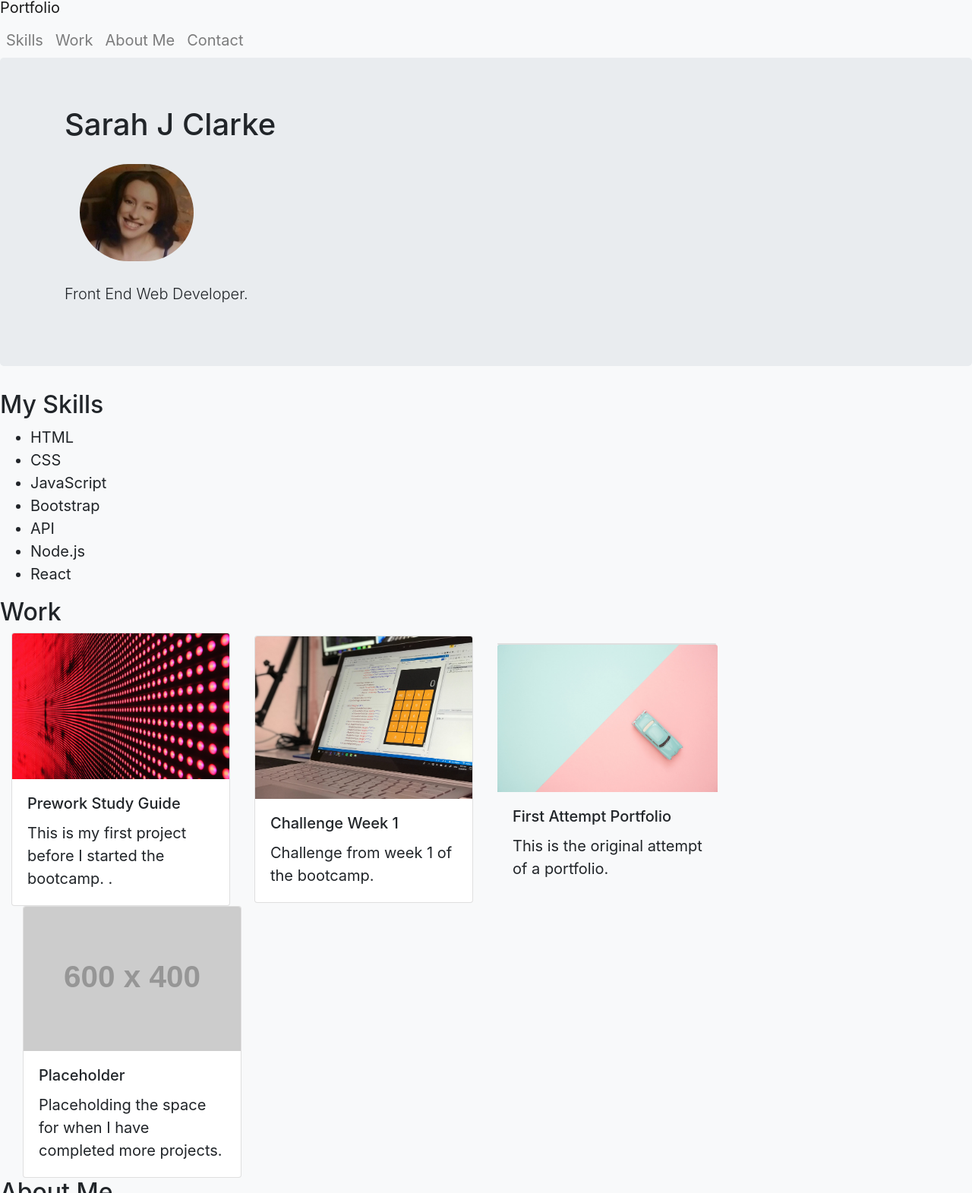
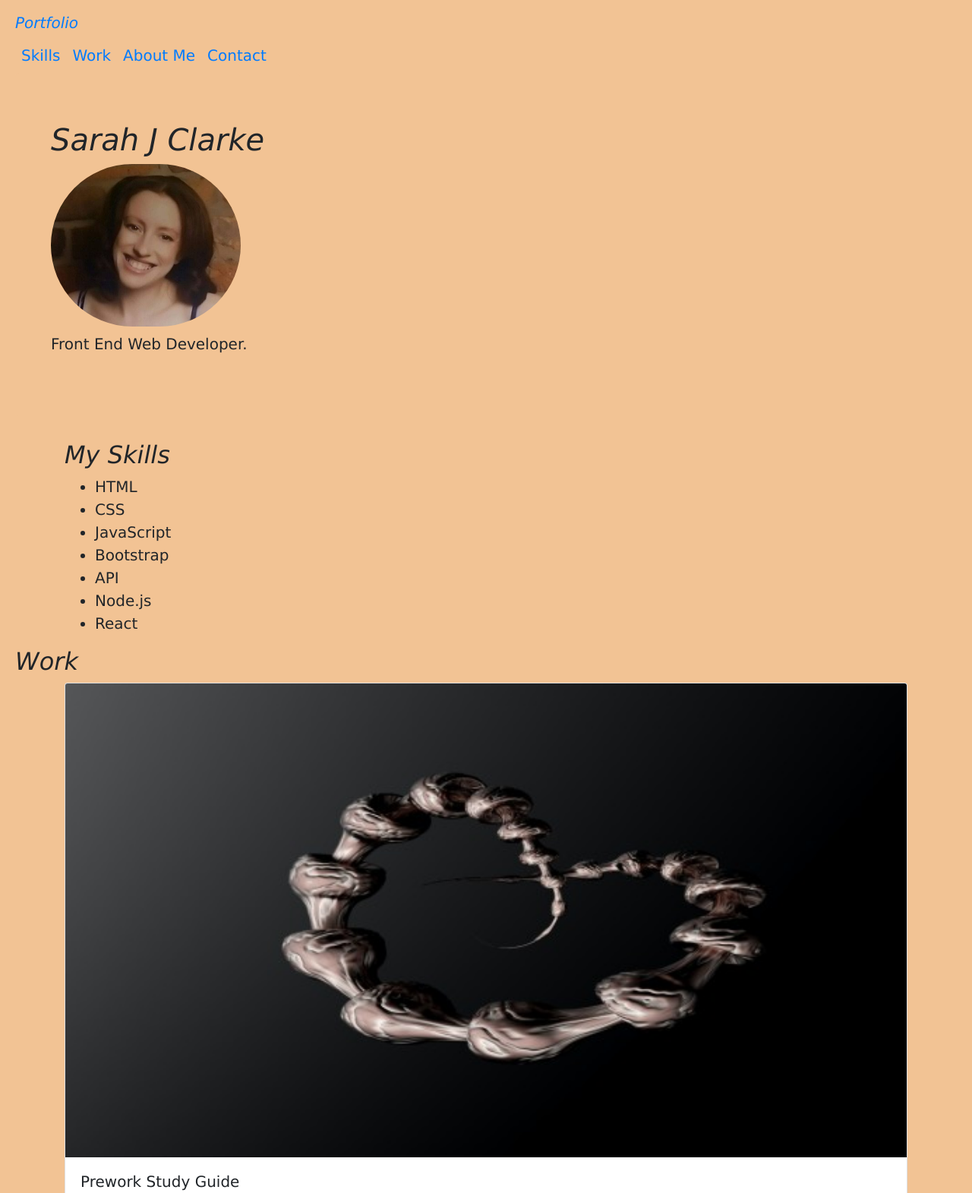
Before and after one commit to Joanne1980/Bootstrap-Portfolio, a plain HTML site: page Index.html in a window 1280 px wide. Shown: the part 10-1581 px from the top of the page at 76% size. Drawn offline with nearby package versions, Linux system fonts and the light colour scheme; placeholder pictures from the web are drawn by us.

Commit message:
updated HTML and CSS to stle webpage the way I wanted

```diff
--- a/CSS/style.css
+++ b/CSS/style.css
@@ -1,23 +1,26 @@
 * {
-    background-color:
+    font-family: Verdana, Geneva, Tahoma, sans-serif;
 }
-
 body {
-    Font: ariel;
     font-size: 20px;
+    padding: 20px;
+    background-color: rgb(242, 195, 148);
 
 
 }
-.hero {
-    background-color:
+.jumbotron {
+    background-color: rgb(242, 195, 148);
+    display: inline-block;
+    align-items: center;
 }
 
 .sjc {
-    width: 150px;
-    border-radius: 120px;
+    width: 250px;
+    border-radius: 250px;
     overflow: hidden;
     display: inline-block;
-    margin: 20px;
+    font-family: 'Courier New', Courier, monospace;
+
 
   }
   .sjc img {
@@ -25,8 +28,41 @@ body {
    display: inline-block;
   }
 
-.row {
+.row >div {
     flex-direction: row;
     align-items: center;
+    margin-bottom: 10px;
 
 }
+.cards {
+    flex-direction: row;
+    align-items: center;
+    background-color: rgb(242, 195, 148);
+
+}
+#Contacts a:hover {
+    color: blue;
+    border: 2px solid;
+    box-shadow: 1px;
+}
+#nav {
+    background-color: rgb(242, 195, 148);
+}
+.nav-link{
+    font-style: black;
+}
+.nav-link a:hover {
+    color: blue;
+    border: 2px solid;
+    box-shadow: 1px;
+}
+
+#My-Skills {
+    background-color: rgb(242, 195, 148);
+}
+#Work {
+    background-color: rgb(242, 195, 148);
+}
+#About-Me {
+    border-top: 0,auto;
+}
--- a/Index.html
+++ b/Index.html
@@ -11,8 +11,8 @@
 </head>
 <body>
     <!---- navbar--->
-    <nav class="Portfolio navbar-expand-lg navbar-light bg-light">
-        <a class="navbar-brand" href="#">Portfolio</a>
+    <nav class="Portfolio navbar-expand-lg" id="nav">
+        <a class="navbar-brand" href="https://github.com/Joanne1980/Bootstrap-Portfolio.git"><em>Portfolio</em></a>
         <button class="navbar-toggler" type="button" data-toggle="collapse" data-target="#navbarSupportedContent" aria-controls="navbarSupportedContent" aria-expanded="false" aria-label="Toggle navigation">
           <span class="navbar-toggler-icon"></span>
         </button>
@@ -34,19 +34,20 @@
           </div>
         </div>
          <div class="jumbotron">
-            <div class="hero container">
-              <h1 class="SJC">Sarah J Clarke</h1>
+            <div class="hero container" id="hero"style="./images/hero.1.jpg">
+              <h1 class="SJC"><em>Sarah J Clarke</em></h1>
               <div class="sjc">
               <img src="./Images/sjc1.jpg" alt="Image of Sarah J Clarke">
             </div>
-              <p class="lead">Front End Web Developer.</p>
+              <p>Front End Web Developer.</p>
             </div>
           </div>
 
          <!---Skills Section-->
         <div class="My Skills" id="My-Skills">
-            <h2>My Skills</h2>
-         <ul>
+          <div class="skills container">
+          <h2><em>My Skills</em></h2>
+          <ul>
             <li>HTML</li>
             <li>CSS</li>
             <li>JavaScript</li>
@@ -54,62 +55,57 @@
             <li>API</li>
             <li>Node.js</li>
             <li>React</li>
-         </ul>
+          </ul>
+          </div>
         </div>
         <!---work section-->
-        <div class="work" id="Work"><h2>Work</h2>
-        <div class="container-fluid">
+      <div class="work" id="Work"><h2><em>Work</em></h2>
+        <div class="container">
             <div class="row">
-              <div class="cardContainer col-lg-3 col-md-3 col-sm-12">
-                <div class="card" style="width: 18rem;">
-                    <a href="https://github.com/Joanne1980/prework-study-guide.git"> <img src="./Images/02-portfolio-1.jpg" class="card-img-top" alt="prework study guide"></a>
-                  <div class="card-body">
+                <div class="cardContainer col-sm-12">
+                  <div class="card" style="width: 18rem bg-info;">
+                    <a href="https://github.com/Joanne1980/prework-study-guide.git"> <img src="./Images/portfolio1.jpg" class="card-img-top" alt="prework study guide"></a>
+                    <div class="card-body">
                     <h5 class="card-title">Prework Study Guide</h5>
-                    <p class="card-text">This is my first project before I started the bootcamp. .</p>
-                    </div>
-                </div>
-                </div>
-                <div class="cardContainer col-lg-3 col-md-3 col-sm-12">
-                <div class="card" style="width: 18rem;">
-                  <a href="https://github.com/Joanne1980/Challenge-week-1-challenge.git"><img src="./images/02-portfolio-2.jpg" class="card-img-top" alt="Challenge week 1"></a>
-                  <div class="card-body">
-                    <h5 class="card-title">Challenge Week 1</h5>
-                    <p class="card-text">Challenge from week 1 of the bootcamp.</p>
-                  </div>
-                </div>
-                </div>
-                <div class="cardContainer col-lg-3 col-md-3 col-sm-12">
-                <a class="card" style="width: 18rem;">
-                  <a href="https://github.com/Joanne1980/sarah-j-clarke-portfolio.git"><img src="./images/02-portfolio-3.jpg" class="card-img-top" alt="First attept of a portfolio"></a>
-                  <div class="card-body">
-                    <h5 class="card-title">First Attempt Portfolio</h5>
-                    <p class="card-text">This is the original attempt of a portfolio.</p>
-                    </div>
-                </div>
-                </div>
-                <div class="cardContainer col-lg-3 col-md-3 col-sm-12">
-                <div class="card" style="width: 18rem;">
-                  <img src="https://placehold.co/600x400/png" class="card-img-top" alt="Placeholder 600x400">
-                  <div class="card-body">
-                    <h5 class="card-title">Placeholder</h5>
-                    <p class="card-text">Placeholding the space for when I have completed more projects.</p>
+                    <p class="card-text">This is my first project before I started the bootcamp. It is a study guide to help learn HTML, CSS, Git and JavaScript .</p>
                   </div>
                 </div>
             </div>
         </div>
       </div>
+        <div class="container">
+            <div class="row">
+                <div class="cardContainer col-lg-6 col-md-3 col-sm-6">
+                  <div class="card" style="width: 18rem bg-info;">
+                    <a href="https://github.com/Joanne1980/Challenge-week-1-challenge.git"><img src="./images/portfolio2.jpg" class="card-img-top" alt="Challenge week 1"></a>
+                    <div class="card-body">
+                    <h5 class="card-title">Challenge Week 1</h5>
+                    <p class="card-text">Challenge from week 1 of the bootcamp. We were given a webpage which we had to recode using semantic coding but keep the original look of the webpage.</p>
+                    </div>
+                  </div>
+                </div>
+                <div class="cardContainer col-lg-6 col-md-3 col-sm-6">
+                  <div class="card" style="width: 18rem bg-info;">
+                  <a href="https://github.com/Joanne1980/sarah-j-clarke-portfolio.git"><img src="./images/portfolio3.jpg" class="card-img-top" alt="First attept of a portfolio"></a>
+                    <div class="card-body">
+                    <h5 class="card-title">First Attempt Portfolio</h5>
+                    <p class="card-text">This is the original attempt of a portfolio. This was my first attempt at coding a webpage myself I enjoyed this project and am looking forward to seeing the progress I make each week</p>
+                    </div>
+                  </div>
+                </div>
+        </div>
+        </div>
+        <br>
         <!---About Me-->
         <div class="About-me" id="About-Me">
-            <h2>About Me</h2>
-            <p>I have recently trained as a Front End Web Developer and I have found a new passion or this during my training. It was always something that interested me </p>
+            <h2><em>About Me</em></h2>
+            <p>I am a mum to three little girls and they are the main reason why I decided to take a change in career. Web development is something that has always intrigued me and I have wanted to learn to code. I have recently trained as a Front End Web Developer and I have found a new passion or this during my training. I am looking forward to building a full portfolio of projects.</p>
 
         </div>
 
-
-
         <!---Contact-->
-        <footer>
-          <section class="contact" id="Contact">
+      <footer>
+        <section class="contact" id="Contact">
           <h2><em>Contact Me</em></h2>
           <ul>
             <li>Phone: 07928653308</li>
```
Also changed, not shown: Images/02-portfolio-1.jpg (deleted), Images/02-portfolio-2.jpg (deleted), Images/02-portfolio-3.jpg (deleted), Images/hero.1.jpg (added), Images/portfolio1.jpg (added), Images/portfolio2.jpg (added), Images/portfolio3.jpg (added).
